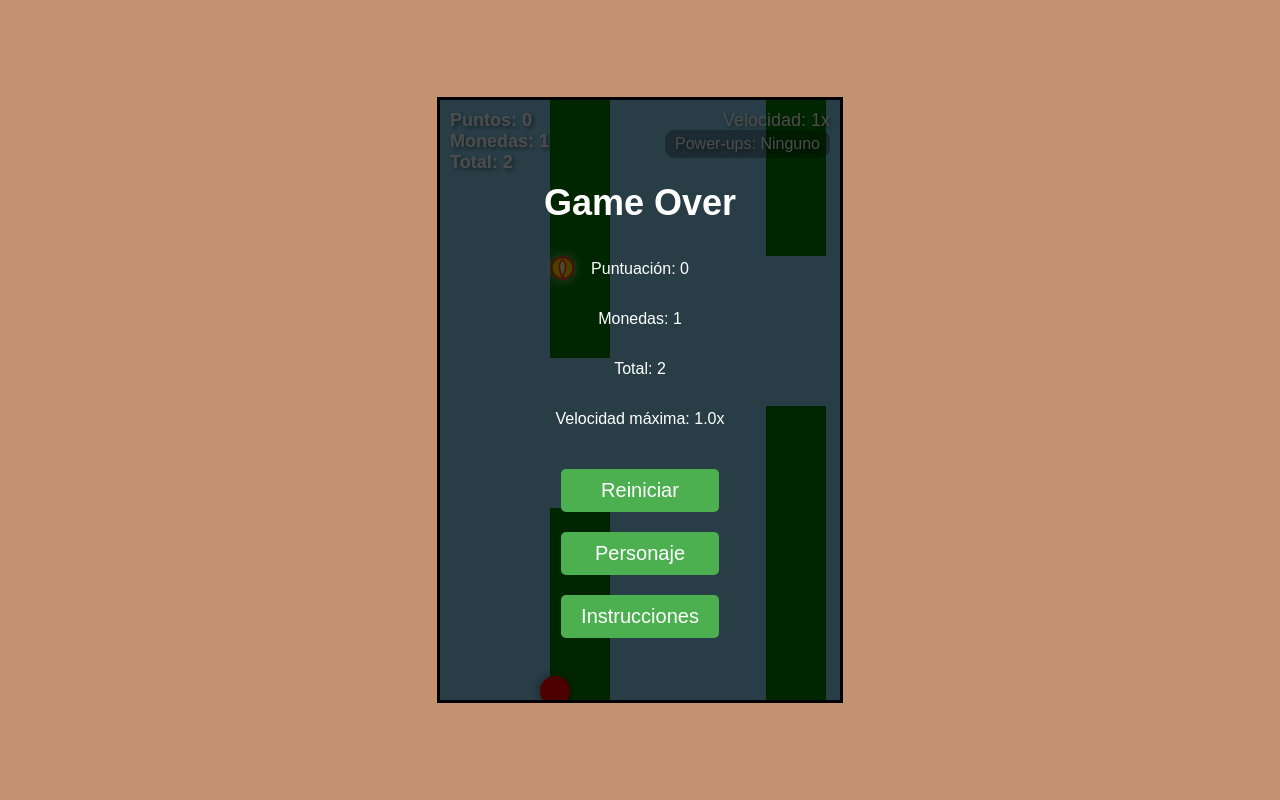
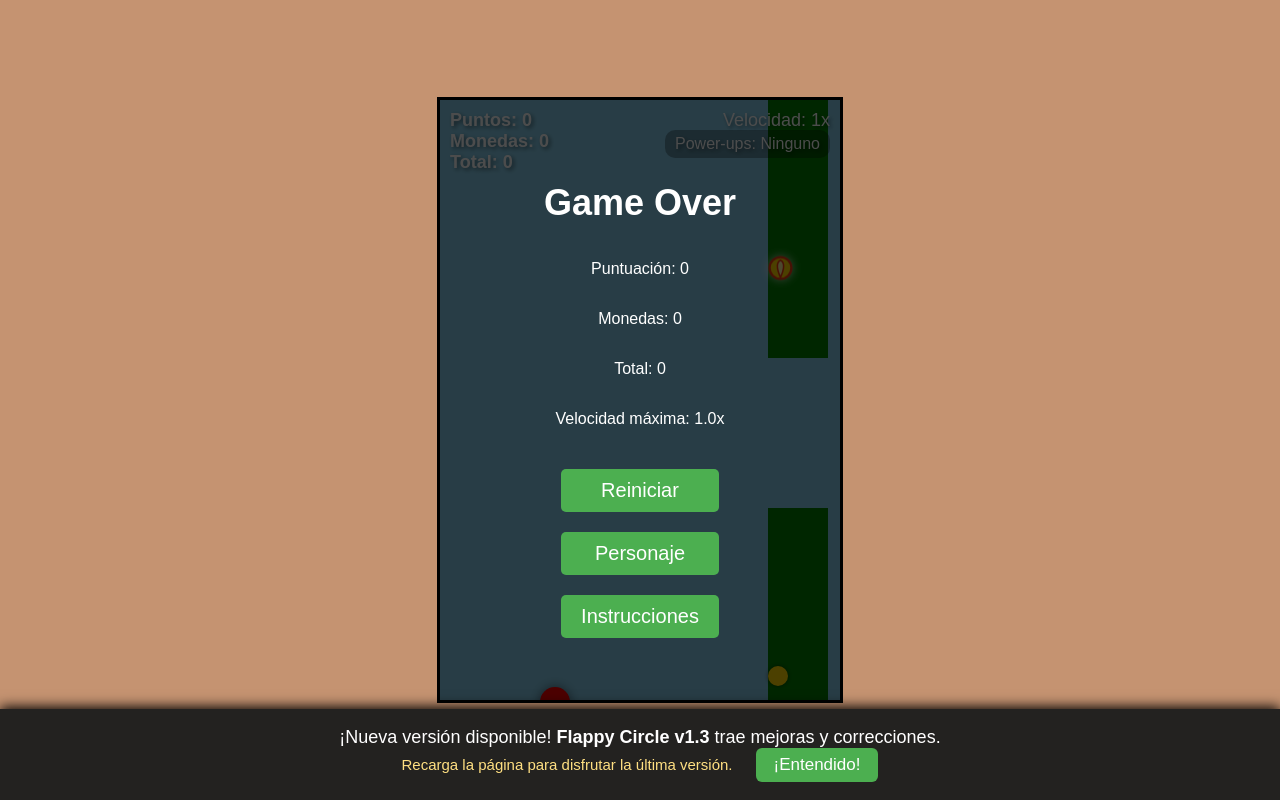
Before and after one commit to leitnergaston/FlappyCircle, a plain HTML site: page index.html in a window 1280 px wide. Both pictures are taken after a click on the button "Empezar". Drawn offline with Linux system fonts and the light colour scheme.

Commit message:
version 1.3 arreglos
arreglos de movimientos y velocidades para funcionar igual en pc y celulares, nuevo banner para notificar actualizaciones

```diff
--- a/index.html
+++ b/index.html
@@ -4,7 +4,7 @@
 <head>
     <meta charset="UTF-8">
     <meta name="viewport" content="width=device-width, initial-scale=1.0">
-    <title>Flappy Circle v1.2</title>
+    <title>Flappy Circle v1.3</title>
     <style>
         body {
             margin: 0;
@@ -240,7 +240,7 @@
             left: 0;
             width: 100%;
             height: 100%;
-            background: rgba(0,0,0,0.85);
+            background: rgba(0, 0, 0, 0.85);
             z-index: 40;
             color: #fff;
             flex-direction: column;
@@ -277,7 +277,7 @@
                 <div class="color-option selected" style="background-color: red;" data-color="red"></div>
                 <div class="color-option" style="background-color: blue;" data-color="blue"></div>
                 <div class="color-option" style="background-color: green;" data-color="green"></div>
-                <div class="color-option" style="background-color: darkorange;" data-color="darkeorange"></div>
+                <div class="color-option" style="background-color: darkorange;" data-color="darkorange"></div>
                 <div class="color-option" style="background-color: purple;" data-color="purple"></div>
                 <div class="color-option" style="background-color: darkred;" data-color="darkred"></div>
                 <div class="color-option" style="background-color: #E50080;" data-color="#E50080"></div>
@@ -357,7 +357,38 @@
         </div>
     </div>
 
+    <!-- banner de actualizaciones -->
+    <div id="update-banner"
+        style="display:none; position:fixed; bottom:0; left:0; width:100%; background:rgba(30,30,30,0.97); color:#fff; z-index:1000; padding:18px 0; box-shadow:0 -2px 12px #000; text-align:center; font-size:18px;">
+        <span id="update-banner-message">
+            ¡Nueva versión disponible! <b>Flappy Circle v1.3</b> trae mejoras y correcciones.<br>
+            <span style="font-size:15px; color:#ffe082;">Recarga la página para disfrutar la última versión.</span>
+        </span>
+        <button id="update-banner-accept"
+            style="margin-left:18px; padding:7px 18px; font-size:17px; background:#4CAF50; color:white; border:none; border-radius:6px; cursor:pointer;">¡Entendido!</button>
+    </div>
+
     <script>
+        // variable para la version del juego
+        const GAME_VERSION = "1.3";
+        // claves para localStorage
+        const VERSION_KEY = "flappycircle_version_accepted";
+        // mostrar banner si es uan nueva version para el usuario
+        function checkUpdateBanner() {
+            const acceptedVersion = localStorage.getItem(VERSION_KEY);
+            if (acceptedVersion !== GAME_VERSION) {
+                document.getElementById('update-banner').style.display = 'block';
+            }
+        }
+        // al aceptar, guardar version y ocultar banner
+        document.getElementById('update-banner-accept').addEventListener('click', function () {
+            localStorage.setItem(VERSION_KEY, GAME_VERSION);
+            document.getElementById('update-banner').style.display = 'none';
+        });
+        // ejecutar al cargar la pagina
+        window.addEventListener('DOMContentLoaded', checkUpdateBanner);
+
+
         // Variables del juego
         const gameContainer = document.getElementById('game-container');
         const bird = document.getElementById('bird');
@@ -384,10 +415,16 @@
         const saveCustomizeBtn = document.getElementById('save-customize-btn');
         const colorOptions = document.querySelectorAll('.color-option');
 
+
         let birdY = 300;
         let birdVelocity = 0;
-        let gravity = 0.3;
-        let jumpForce = -6.5;
+        // let gravity = 0.3;
+        // let jumpForce = -6.5;
+        // let gravity = 1.2;
+        // let jumpForce = -12;
+        let gravity = 1200;
+        let jumpForce = -400;
+
         let gameRunning = false;
         let pipes = [];
         let coins = [];
@@ -411,6 +448,7 @@
         let maxSpeed = 3;
         let pipesPassedSinceLastSpeedIncrease = 0;
         let selectedColor = 'red';
+        let lastFrameTime = null; // para calcular delta time
 
         // Power-ups activos
         let activePowerUps = {
@@ -475,7 +513,6 @@
             birdVelocity = jumpForce;
         }
 
-
         // Soporte para móviles y tablets (touch)
         gameContainer.addEventListener('touchstart', handleJumpEvent, { passive: false });
         // Soporte para click (PC y tablets)
@@ -521,8 +558,7 @@
             instructionsModal.style.display = 'none';
         }
 
-
-        // Opcional: cerrar con Escape el modal de instrucciones
+        // cerrar con Escape el modal de instrucciones
         document.addEventListener('keydown', (e) => {
             if (e.key === 'Escape' && instructionsModal.style.display === 'flex') {
                 hideInstructions();
@@ -536,6 +572,7 @@
             // Resetear variables
             birdY = 300;
             birdVelocity = 0;
+            bird.style.top = birdY + 'px';
             pipes = [];
             coins = [];
             powerups = [];
@@ -549,6 +586,7 @@
             coinSpeed = 2;
             pipeFrequency = basePipeFrequency;
             pipesPassedSinceLastSpeedIncrease = 0;
+            lastFrameTime = null;
 
             // Resetear power-ups
             activePowerUps = {
@@ -773,21 +811,6 @@
             updatePowerupIndicator();
         }
 
-        // Mover power-ups
-        function movePowerups() {
-            for (let i = powerups.length - 1; i >= 0; i--) {
-                const pu = powerups[i];
-                pu.x -= pipeSpeed;
-                pu.element.style.left = pu.x + 'px';
-
-                // Eliminar power-ups fuera de la pantalla
-                if (pu.x < -25) {
-                    pu.element.remove();
-                    powerups.splice(i, 1);
-                }
-            }
-        }
-
         // Verificar colisión con power-ups
         function checkPowerupCollision() {
             const birdLeft = 100;
@@ -813,45 +836,24 @@
             }
         }
 
-        // Atraer monedas con imán
-        function attractCoinsWithMagnet() {
-            if (!activePowerUps.magnet.active) return;
-
-            const birdCenterX = 100 + birdSize / 2;
-            const birdCenterY = birdY + birdSize / 2;
-            const magnetRadius = 300;
-
-            for (let i = coins.length - 1; i >= 0; i--) {
-                const coin = coins[i];
-                const coinCenterX = coin.x + 10;
-                const coinCenterY = coin.y + 10;
-
-                // Calcular distancia al pájaro
-                const dx = birdCenterX - coinCenterX;
-                const dy = birdCenterY - coinCenterY;
-                const distance = Math.sqrt(dx * dx + dy * dy);
-
-                // Si está en el radio del imán
-                if (distance < magnetRadius) {
-                    // Mover moneda hacia el pájaro
-                    const speed = 5 * (1 - distance / magnetRadius); // Más rápido cuanto más cerca
-                    coin.x += dx / distance * speed;
-                    coin.y += dy / distance * speed;
-                    coin.element.style.left = coin.x + 'px';
-                    coin.element.style.top = coin.y + 'px';
-                }
-            }
-        }
-
         // Bucle principal del juego
         function gameLoop(timestamp) {
             if (!gameRunning) return;
 
+            // Calcular delta time en segundos (para que sea independiente de FPS)
+            if (!lastFrameTime) lastFrameTime = timestamp;
+            let delta = (timestamp - lastFrameTime) / 1000; // en segundos
+            if (isNaN(delta) || !isFinite(delta) || delta <= 0) delta = 1 / 60;
+            lastFrameTime = timestamp;
+
+            if (isNaN(birdY)) birdY = 300;
+            if (isNaN(birdVelocity)) birdVelocity = 0;
+
             animationId = requestAnimationFrame(gameLoop);
 
-            // Mover el pájaro
-            birdVelocity += gravity;
-            birdY += birdVelocity;
+            // Mover el pájaro usando delta time
+            birdVelocity += gravity * delta; // Ajusta la gravedad para que se sienta igual que antes
+            birdY += birdVelocity * delta;   // Ajusta la velocidad para que se sienta igual que antes
             bird.style.top = birdY + 'px';
 
             // Verificar colisiones con los bordes
@@ -860,9 +862,9 @@
                 birdVelocity = 0;
             } else if (birdY + birdSize > gameHeight) {
                 birdY = gameHeight - birdSize;
-                birdVelocity = 0;
-                if (birdVelocity > 0 && !activePowerUps.shield.active) {
+                if (birdVelocity > 0 && !activePowerUps.shield.active && !activePowerUps.turbo.active) {
                     gameOver();
+                    return; // <-- IMPORTANTE: salir del bucle para evitar que el pájaro quede estático
                 }
             }
 
@@ -885,21 +887,21 @@
             }
 
             // Mover y verificar tuberías
-            movePipes();
+            movePipes(delta);
             if (!activePowerUps.shield.active && !activePowerUps.turbo.active) {
                 checkPipeCollision();
             }
 
             // Mover y verificar monedas
-            moveCoins();
+            moveCoins(delta);
             checkCoinCollision();
 
             // Mover y verificar power-ups
-            movePowerups();
+            movePowerups(delta);
             checkPowerupCollision();
 
             // Atraer monedas si hay imán activo
-            attractCoinsWithMagnet();
+            attractCoinsWithMagnet(delta);
 
             // Verificar power-ups activos
             checkActivePowerUps();
@@ -935,10 +937,10 @@
         }
 
         // Mover tuberías
-        function movePipes() {
+        function movePipes(delta) {
             for (let i = pipes.length - 1; i >= 0; i--) {
                 const pipe = pipes[i];
-                pipe.x -= pipeSpeed;
+                pipe.x -= pipeSpeed * delta * 60;
                 pipe.top.style.left = pipe.x + 'px';
                 pipe.bottom.style.left = pipe.x + 'px';
 
@@ -970,6 +972,65 @@
                     pipe.top.remove();
                     pipe.bottom.remove();
                     pipes.splice(i, 1);
+                }
+            }
+        }
+
+        // Mover monedas
+        function moveCoins(delta) {
+            for (let i = coins.length - 1; i >= 0; i--) {
+                const coin = coins[i];
+                coin.x -= coinSpeed * delta * 60;
+                coin.element.style.left = coin.x + 'px';
+
+                if (coin.x < -20) {
+                    coin.element.remove();
+                    coins.splice(i, 1);
+                }
+            }
+        }
+
+        // Mover power-ups
+        function movePowerups(delta) {
+            for (let i = powerups.length - 1; i >= 0; i--) {
+                const pu = powerups[i];
+                pu.x -= pipeSpeed * delta * 60;
+                pu.element.style.left = pu.x + 'px';
+
+                // Eliminar power-ups fuera de la pantalla
+                if (pu.x < -25) {
+                    pu.element.remove();
+                    powerups.splice(i, 1);
+                }
+            }
+        }
+
+        // Atraer monedas con imán
+        function attractCoinsWithMagnet(delta) {
+            if (!activePowerUps.magnet.active) return;
+
+            const birdCenterX = 100 + birdSize / 2;
+            const birdCenterY = birdY + birdSize / 2;
+            const magnetRadius = 300;
+
+            for (let i = coins.length - 1; i >= 0; i--) {
+                const coin = coins[i];
+                const coinCenterX = coin.x + 10;
+                const coinCenterY = coin.y + 10;
+
+                // Calcular distancia al pájaro
+                const dx = birdCenterX - coinCenterX;
+                const dy = birdCenterY - coinCenterY;
+                const distance = Math.sqrt(dx * dx + dy * dy);
+
+                // Si está en el radio del imán
+                if (distance < magnetRadius) {
+                    // Mover moneda hacia el pájaro
+                    const speed = 5 * (1 - distance / magnetRadius) * delta * 60; // Más rápido cuanto más cerca
+                    coin.x += dx / distance * speed;
+                    coin.y += dy / distance * speed;
+                    coin.element.style.left = coin.x + 'px';
+                    coin.element.style.top = coin.y + 'px';
                 }
             }
         }
@@ -1056,20 +1117,6 @@
             }
         }
 
-        // Mover monedas
-        function moveCoins() {
-            for (let i = coins.length - 1; i >= 0; i--) {
-                const coin = coins[i];
-                coin.x -= coinSpeed;
-                coin.element.style.left = coin.x + 'px';
-
-                if (coin.x < -20) {
-                    coin.element.remove();
-                    coins.splice(i, 1);
-                }
-            }
-        }
-
         // Verificar colisión con monedas
         function checkCoinCollision() {
             const birdLeft = 100;
```
